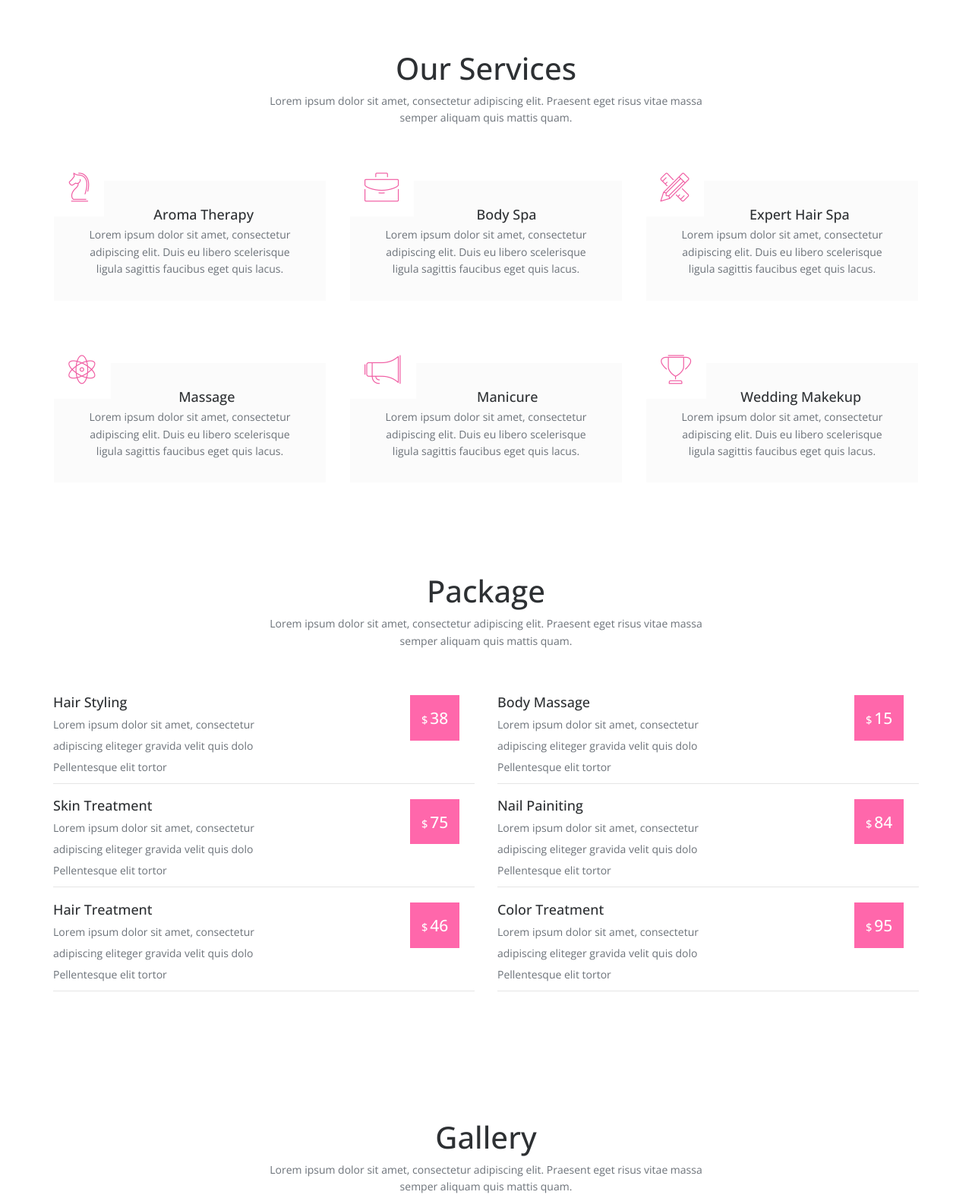
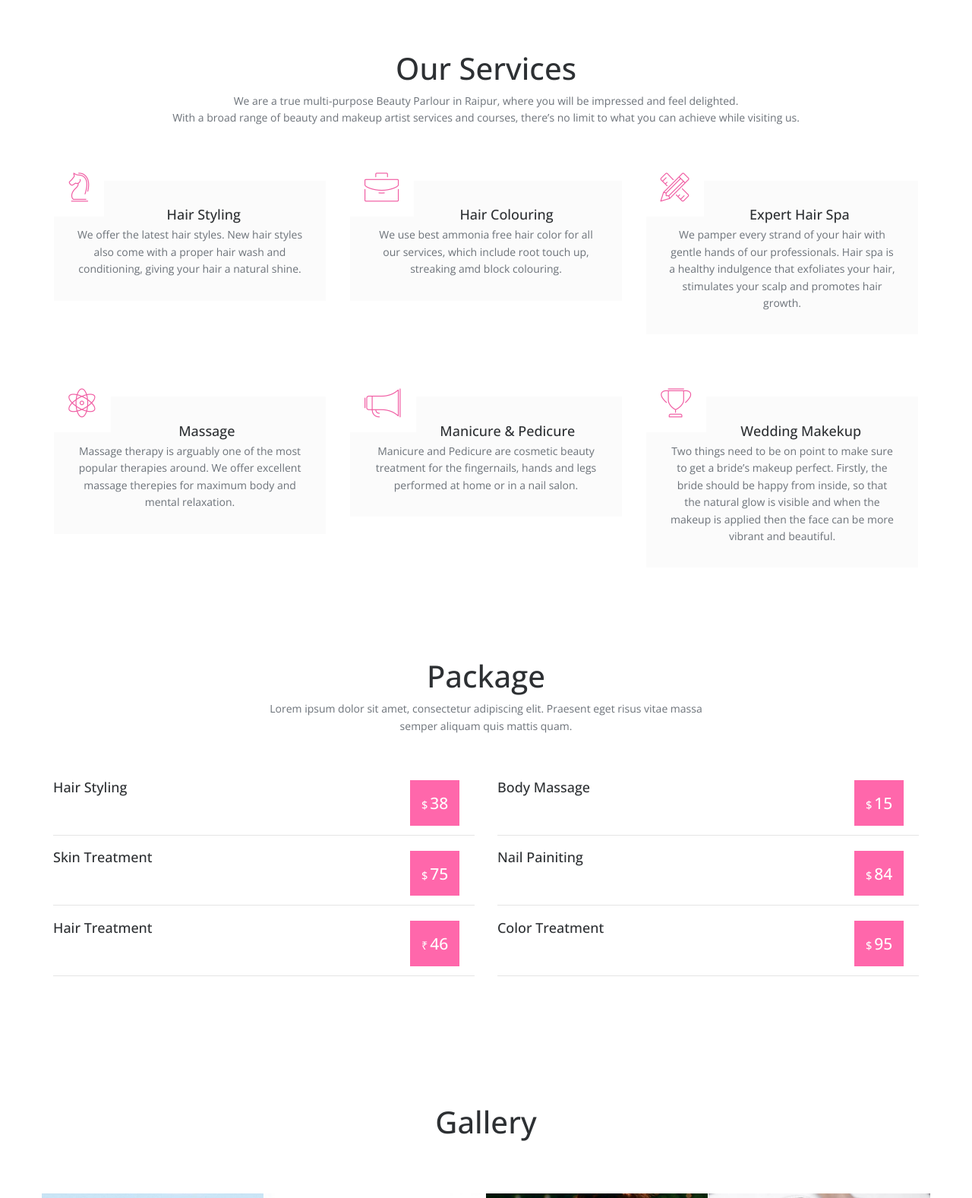
Before and after one commit to Yashdew/Snehil, a plain HTML site: page index.html in a window 1280 px wide. Shown: the part 1120-2697 px from the top of the page at 76% size. Drawn offline with nearby package versions, Linux system fonts and the light colour scheme; files whose address does not match are found by name.

Commit message:
Added text

```diff
--- a/index.html
+++ b/index.html
@@ -37,17 +37,17 @@
           <li><a href="#contact">Contact</a></li>
         </ul>
       </nav>
-      <a href="#" class="nav-toggle">Menu<span></span></a> </div>
+      <a href="#" class="nav-toggle">Menu<span></span></a>
+    </div>
   </header>
   <!-- banner text -->
   <div class="container">
     <div class="col-md-10 col-md-offset-1">
       <div class="banner-text text-center">
-        <h1>Beauty SPA</h1>
-        <p>Lorem ipsum dolor sit ametcursus magna vel ipsum dolor sit amet scelerisque<br/>
-		Lorem consectetur adipiscing elit.<br/> </p>
+        <h1>Herbal Beauty Parlour</h1>
+        <p>At the Beauty Parlour, we believe in beauty with a conscience.<br> We have created a salon that offers the highest quality services for our clients. <br/><br/> </p>
         <a href="#package" class="btn btn-large">Packages</a> </div>
-      <!-- banner text -->
+      <!-- banner text --> >
     </div>
   </div>
 </section>
@@ -57,7 +57,11 @@
   <div class="container">
     <div class="col-md-8 col-md-offset-2 text-center">
       <h3>Aromatic Beauty Saloon and Spa!</h3>
-      <p>Lorem ipsum dolor sit amet, consectetur adipiscing elit. Duis eu libero scelerisque ligula sagittis faucibus eget quis lacus.Lorem ipsum dolor sit amet, consectetur adipiscing elit.Lorem ipsum dolor sit amet, consectetur adipiscing elit.</p>
+      <p>Snehil is that place for women. It is an oasis to detox, rejuvenate and relax!
+
+        Established in 1992, We are happy about the fact that Snehil has trained over 100 staff. Thanks to our customers!
+
+        <br> Because when you look good, you feel good!</p>
     </div>
   </div>
 </section>
@@ -67,43 +71,43 @@
   <div class="container">
   <div class="section-header">
                 <h2 class="wow fadeInDown animated">Our Services</h2>
-                <p class="wow fadeInDown animated">Lorem ipsum dolor sit amet, consectetur adipiscing elit. Praesent eget risus vitae massa <br> semper aliquam quis mattis quam.</p>
+                <p class="wow fadeInDown animated">We are a true multi-purpose Beauty Parlour in Raipur, where you will be impressed and feel delighted.<br> With a broad range of beauty and makeup artist services and courses, there’s no limit to what you can achieve while visiting us.</p>
             </div>
     <div class="row">
       <div class="col-md-4 col-sm-6 services text-center"> <span class="icon icon-strategy"></span>
         <div class="services-content">
-          <h5>Aroma Therapy</h5>
-          <p>Lorem ipsum dolor sit amet, consectetur adipiscing elit. Duis eu libero scelerisque ligula sagittis faucibus eget quis lacus.</p>
+          <h5>Hair Styling</h5>
+          <p> We offer the latest hair styles. New hair styles also come with a proper hair wash and conditioning, giving your hair a natural shine.</p>
         </div>
       </div>
       <div class="col-md-4 col-sm-6 services text-center"> <span class="icon icon-briefcase"></span>
         <div class="services-content">
-          <h5>Body Spa</h5>
-          <p>Lorem ipsum dolor sit amet, consectetur adipiscing elit. Duis eu libero scelerisque ligula sagittis faucibus eget quis lacus.</p>
+          <h5>Hair Colouring</h5>
+          <p>We use best ammonia free hair color for all our services, which include root touch up, streaking amd block colouring.</p>
         </div>
       </div>
       <div class="col-md-4 col-sm-6 services text-center"> <span class="icon icon-tools"></span>
         <div class="services-content">
           <h5>Expert Hair Spa</h5>
-          <p>Lorem ipsum dolor sit amet, consectetur adipiscing elit. Duis eu libero scelerisque ligula sagittis faucibus eget quis lacus.</p>
+          <p>We pamper every strand of your hair with gentle hands of our professionals. Hair spa is a healthy indulgence that exfoliates your hair, stimulates your scalp and promotes hair growth.</p>
         </div>
       </div>
       <div class="col-md-4 col-sm-6 services text-center"> <span class="icon icon-genius"></span>
         <div class="services-content">
           <h5>Massage</h5>
-          <p>Lorem ipsum dolor sit amet, consectetur adipiscing elit. Duis eu libero scelerisque ligula sagittis faucibus eget quis lacus.</p>
+          <p>Massage therapy is arguably one of the most popular therapies around. We offer excellent massage therepies for maximum body and mental relaxation.</p>
         </div>
       </div>
       <div class="col-md-4 col-sm-6 services text-center"> <span class="icon icon-megaphone"></span>
         <div class="services-content">
-          <h5>Manicure</h5>
-          <p>Lorem ipsum dolor sit amet, consectetur adipiscing elit. Duis eu libero scelerisque ligula sagittis faucibus eget quis lacus.</p>
+          <h5>Manicure & Pedicure</h5>
+          <p>Manicure and Pedicure are cosmetic beauty treatment for the fingernails, hands and legs performed at home or in a nail salon.</p>
         </div>
       </div>
       <div class="col-md-4 col-sm-6 services text-center"> <span class="icon icon-trophy"></span>
         <div class="services-content">
           <h5>Wedding Makekup</h5>
-          <p>Lorem ipsum dolor sit amet, consectetur adipiscing elit. Duis eu libero scelerisque ligula sagittis faucibus eget quis lacus.</p>
+          <p> Two things need to be on point to make sure to get a bride’s makeup perfect. Firstly, the bride should be happy from inside, so that the natural glow is visible and when the makeup is applied then the face can be more vibrant and beautiful.</p>
         </div>
       </div>
     </div>
@@ -123,9 +127,7 @@
             	<div class="package wow fadeInLeft animated" data-wow-offset="250" data-wow-delay="200ms">
                 	<h5>Hair Styling</h5>
                     <ul class="list-default">
-                    	<li>Lorem ipsum dolor sit amet, consectetur</li>
-                    	<li>adipiscing eliteger gravida velit quis dolo</li>
-                    	<li>Pellentesque elit tortor</li>
+                      <br><br>
                     </ul>
                     <strong class="price"><small>$</small>38</strong>
                 </div><!-- end package -->
@@ -133,9 +135,7 @@
                 <div class="package wow fadeInLeft animated" data-wow-offset="200" data-wow-delay="300m">
                 	<h5>Skin Treatment</h5>
                     <ul class="list-default">
-                    	<li>Lorem ipsum dolor sit amet, consectetur</li>
-                    	<li>adipiscing eliteger gravida velit quis dolo</li>
-                    	<li>Pellentesque elit tortor</li>
+                    	<br><br>
                     </ul>
                     <strong class="price"><small>$</small>75</strong>
                 </div><!-- end package -->
@@ -143,11 +143,9 @@
                 <div class="package no-border wow fadeInLeft animated" data-wow-offset="150" data-wow-delay="400m" >
                 	<h5>Hair Treatment</h5>
                   <ul class="list-default">
-                    	<li>Lorem ipsum dolor sit amet, consectetur</li>
-                    	<li>adipiscing eliteger gravida velit quis dolo</li>
-                    	<li>Pellentesque elit tortor</li>
+                    <br><br>
                   </ul>
-                    <strong class="price"><small>$</small>46</strong>
+                    <strong class="price"><small>₹</small>46</strong>
                 </div><!-- end package -->
 
             </div><!-- end col-md-6 -->
@@ -156,9 +154,7 @@
             	<div class="package wow fadeInRight animated" data-wow-offset="250" data-wow-delay="500m" >
                 	<h5>Body Massage</h5>
                   <ul class="list-default">
-                    	<li>Lorem ipsum dolor sit amet, consectetur</li>
-                    	<li>adipiscing eliteger gravida velit quis dolo</li>
-                    	<li>Pellentesque elit tortor</li>
+                    <br><br>
                   </ul>
                     <strong class="price"><small>$</small>15</strong>
                 </div><!-- end package -->
@@ -166,9 +162,7 @@
                 <div class="package wow fadeInRight animated" data-wow-offset="200" data-wow-delay="600m">
                 	<h5>Nail Painiting</h5>
                   <ul class="list-default">
-                    	<li>Lorem ipsum dolor sit amet, consectetur</li>
-                    	<li>adipiscing eliteger gravida velit quis dolo</li>
-                    	<li>Pellentesque elit tortor</li>
+                    <br><br>
                   </ul>
                     <strong class="price"><small>$</small>84</strong>
                 </div><!-- end package -->
@@ -176,9 +170,7 @@
                 <div class="package no-border wow fadeInRight animated" data-wow-offset="150" data-wow-delay="700m">
                 	<h5>Color Treatment</h5>
                   <ul class="list-default">
-                    	<li>Lorem ipsum dolor sit amet, consectetur</li>
-                    	<li>adipiscing eliteger gravida velit quis dolo</li>
-                    	<li>Pellentesque elit tortor</li>
+                    <br><br>
                   </ul>
                     <strong class="price"><small>$</small>95</strong>
                 </div><!-- end package -->
@@ -194,7 +186,7 @@
   <div class="container">
     <div class="section-header">
                 <h2 class="wow fadeInDown animated">Gallery</h2>
-                <p class="wow fadeInDown animated">Lorem ipsum dolor sit amet, consectetur adipiscing elit. Praesent eget risus vitae massa <br> semper aliquam quis mattis quam.</p>
+                <p class="wow fadeInDown animated"><br> </p>
             </div>
     <div class="row no-gutter">
       <div class="col-lg-3 col-md-6 col-sm-6 work"> <a href="images/portfolio/01.jpg" class="work-box"> <img src="images/portfolio/01.jpg" alt="">
```
Lines whose indentation alone changed are shown as unchanged.
